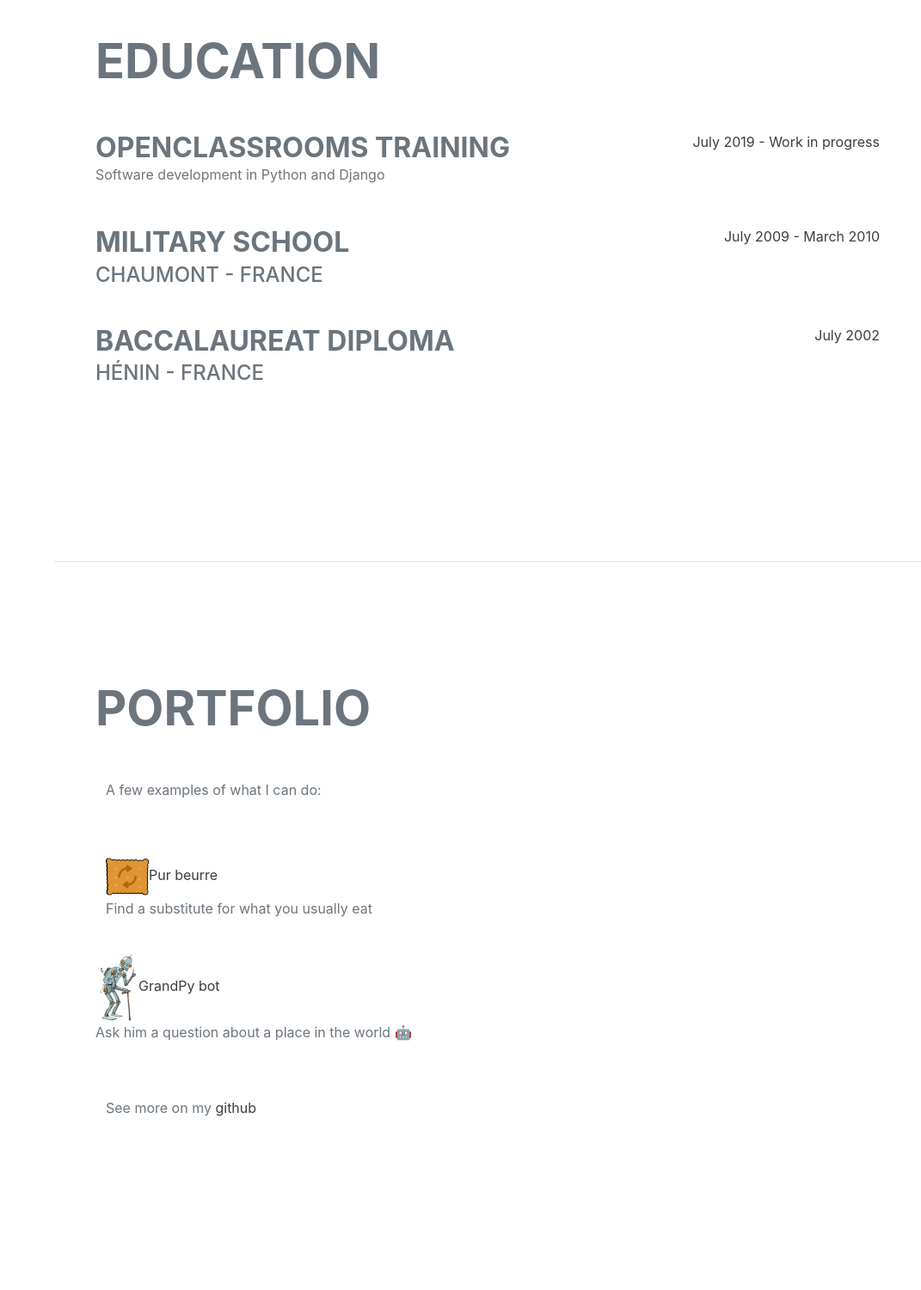
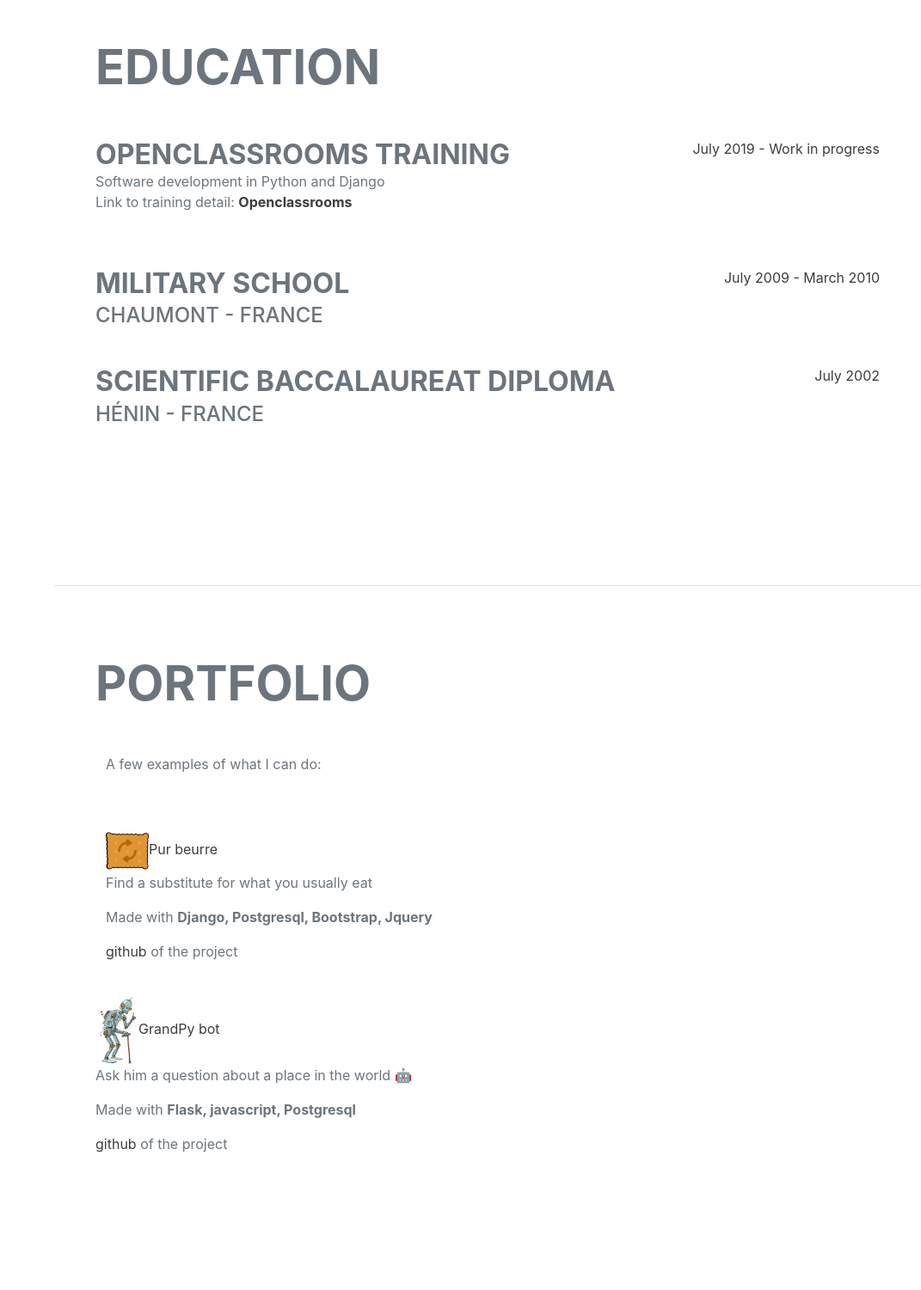
Before and after one commit to Vincent74230/resume, a Django app: page / in a window 1280 px wide. Shown: the part 2920-4421 px from the top of the page at 86% size, without its empty margins (209-1280 px from the left). Run offline with Django 3.2, Linux system fonts and the light colour scheme; some libraries are stand-ins or nearby versions; some web fonts are replaced.

Commit message:
MODIFIED : presentation, portfolio(tech I used), OC link in education

```diff
--- a/vincentResume/templates/vincentResume/index.html
+++ b/vincentResume/templates/vincentResume/index.html
@@ -68,6 +68,7 @@
                     I'm currently finishing a software engineer training in Python and Django with
                     <a href="https://openclassrooms.com/en/paths/68-developpeur-dapplication-python" target='_blank'><strong>Openclassrooms</strong></a>
                     , an online education platform.<br/>
+                    New technologies have always fascinated me, and today I wish to make it my job.<br/>
                     I'm available for an internship of at least two months, in Geneva or Annecy region.</p>
                     <div class="social-icons">
                         <a class="social-icon" href="https://www.linkedin.com/in/vincent-nowaczyk/" target="_blank"><i class="fab fa-linkedin-in"></i></a>
@@ -192,6 +193,7 @@
                         <div class="flex-grow-1">
                             <h3 class="mb-0">Openclassrooms training</h3>
                             <div>Software development in Python and Django</div>
+                            <p>Link to training detail: <a href="https://openclassrooms.com/en/paths/68-developpeur-dapplication-python" target='_blank'><strong>Openclassrooms</strong></a><p>
                         </div>
                         <div class="flex-shrink-0"><span class="text-primary">July 2019 - Work in progress</span></div>
                     </div>
@@ -204,7 +206,7 @@
                     </div><br/>
                     <div class="d-flex flex-column flex-md-row justify-content-between">
                         <div class="flex-grow-1">
-                            <h3 class="mb-0">Baccalaureat diploma</h3>
+                            <h3 class="mb-0">Scientific Baccalaureat diploma</h3>
                             <div class="subheading mb-3">Hénin - FRANCE</div>
                         </div>
                         <div class="flex-shrink-0"><span class="text-primary">July 2002</span></div>
@@ -223,6 +225,8 @@
                                     <div class="col text-inline">
                                         <span><a href="https://vincentnow-purbeurre.herokuapp.com/" target = '_blank' ><img src="{% static 'vincentResume/assets/img/pur_beurre.png' %}"/>Pur beurre</a></span>
                                         <p>Find a substitute for what you usually eat</p>
+                                        <p>Made with <strong>Django, Postgresql, Bootstrap, Jquery</strong></p>
+                                        <p><a href="https://github.com/Vincent74230/Projet_8" target='_blank'>github </a>of the project</p>
                                     </div>
                                 </div>
                                 <div>
@@ -232,13 +236,12 @@
                                     <div>
                                         <span><a href="https://vincentnow-grandpybot.herokuapp.com/" target = '_blank' ><img src="{% static 'vincentResume/assets/img/robot.jpg' %}"/>GrandPy bot</a></span>
                                         <p>Ask him a question about a place in the world 🤖 </p>
+                                        <p>Made with <strong>Flask, javascript, Postgresql</strong></p>
+                                        <p><a href="https://github.com/Vincent74230/Projet_7" target='_blank'>github </a>of the project</p>
                                     </div>
                                 </div>
                                 <div>
                                     <br/><br/>
-                                </div>
-                                <div>
-                                    <p>See more on my <a href="https://github.com/Vincent74230/" target="_blank" >github</a></p>
                                 </div>
                                 </div>
                         </div>
```
Also changed, not shown: vincentResume/templates/vincentResume/cv.html (+9 -6 lines).
